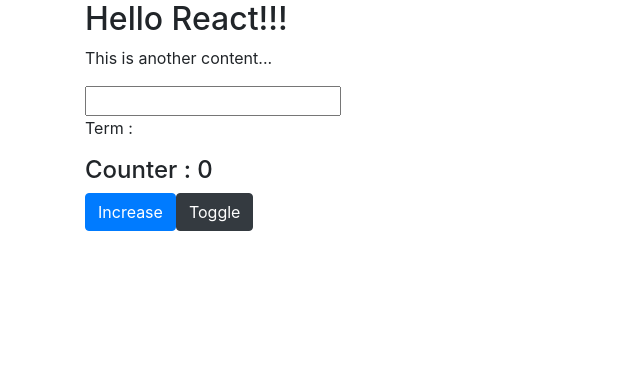
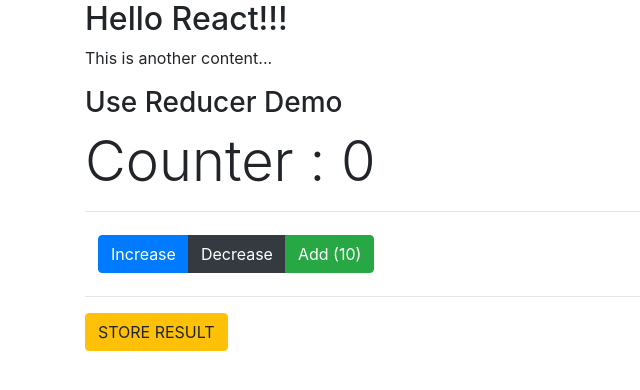
Before and after one commit to synergy2411/hughes_jun22, a React (Create React App) app in the folder my-app/: page / in a window 1280 px wide. Shown: the top 390 px of the page, without its empty margins (0-640 px from the left). Built offline with nearby package versions, Linux system fonts and the light colour scheme; no server answers.

Commit message:
use reducer added

```diff
--- a/my-app/src/App.js
+++ b/my-app/src/App.js
@@ -2,6 +2,7 @@
 import Login from './Components/Auth/Login';
 import ClassBasedComp from './Components/Demo/ClassBasedComp';
 import DemoUseEffect from './Components/Demo/DemoUseEffect';
+import DemoUseReducer from './Components/Demo/DemoUseReducer';
 import ErrorBoundary from './Components/ErrorBoundary/ErrorBoundary';
 import Notes from './Components/Notes/Notes';
 
@@ -13,7 +14,8 @@
       <p>This is another content...</p>
 
     <ErrorBoundary>
-      <DemoUseEffect />
+      <DemoUseReducer />
+      {/* <DemoUseEffect /> */}
       {/* <Login />*/}
       {/* <Notes />  */}
     </ErrorBoundary>
--- a/my-app/src/Components/Demo/DemoUseEffect.js
+++ b/my-app/src/Components/Demo/DemoUseEffect.js
@@ -4,7 +4,8 @@
 
     const [counter, setCounter] = useState(0);
     const [toggle, setToggle] = useState(false);
-    const [searchTerm, setSearchTerm] = useState('')
+    const [searchTerm, setSearchTerm] = useState('');
+    const [todos, setTodos] = useState([])
 
     // console.log("Outside UseEffect")
 
@@ -31,7 +32,7 @@
             // fetch(`https://api.github.com/users/${searchTerm}/repos`)
             fetch(`https://jsonplaceholder.typicode.com/${searchTerm}`)
                 .then(res => res.json())
-                .then(data => console.log(data))
+                .then(data => setTodos(data))
                 .catch(console.log)
         }, 1000)
         return () => {
@@ -43,6 +44,9 @@
         <div>
             <input type="text" value={searchTerm} onChange={event => setSearchTerm(event.target.value)} />
             <p>Term : {searchTerm }</p>
+            <ul>
+                {todos.map(todo => <li key={todo.id}>{todo.title}</li>)}
+            </ul>
             {toggle && <h3>Use effect demo</h3>}
             <h4>Counter : {counter} </h4>
             <button onClick={() => setCounter(counter + 1)} className="btn btn-primary">Increase</button>
--- /dev/null
+++ b/my-app/src/Components/Demo/DemoUseReducer.js
@@ -0,0 +1,60 @@
+import React, { useReducer } from 'react';
+
+const initialState = {
+    counter : 0,
+    result : []
+}
+
+const reducer = (state, action) => {
+    if(action.type === "INCREMENT"){
+        return {
+            ...state,
+            counter : state.counter + 1
+        }
+    }else if(action.type === "DECREMENT"){
+        return {
+            ...state,
+            counter : state.counter - 1
+        }
+    }else if(action.type === "ADD"){
+        return {
+            ...state,
+            counter : state.counter + action.value
+        }
+    }else if(action.type === "STORE_RESULT"){
+        return {
+            ...state,
+            result : [state.counter, ...state.result]
+        }
+    }
+    return state
+}
+
+const DemoUseReducer = () => {
+
+    const [state, dispatch] = useReducer(reducer, initialState)
+
+    return (
+        <div>
+            <h3> Use Reducer Demo </h3>
+            <p className='display-4'>Counter : {state.counter}</p>
+            <hr/>
+            <div className='btn btn-group'>
+                <button className='btn btn-primary'
+                    onClick={() => dispatch({type:"INCREMENT"})}>Increase</button>
+                <button className='btn btn-dark'
+                    onClick={() => dispatch({type : "DECREMENT"})}>Decrease</button>
+                <button className='btn btn-success'
+                    onClick={() => dispatch({type : "ADD", value : 10})}>Add (10)</button>
+            </div>
+            <hr />
+            <button className='btn btn-warning'
+                onClick={() => dispatch({type : "STORE_RESULT"})}>STORE RESULT</button>
+            <ul className='list list-group'>
+                {state.result.map((res, i) => <li className='list-group-item' key={i}>{res}</li>)}
+            </ul>
+        </div>
+    );
+}
+
+export default DemoUseReducer;
```
Also changed, not shown: 2 other files (tests, documents, lock files or other folders).
